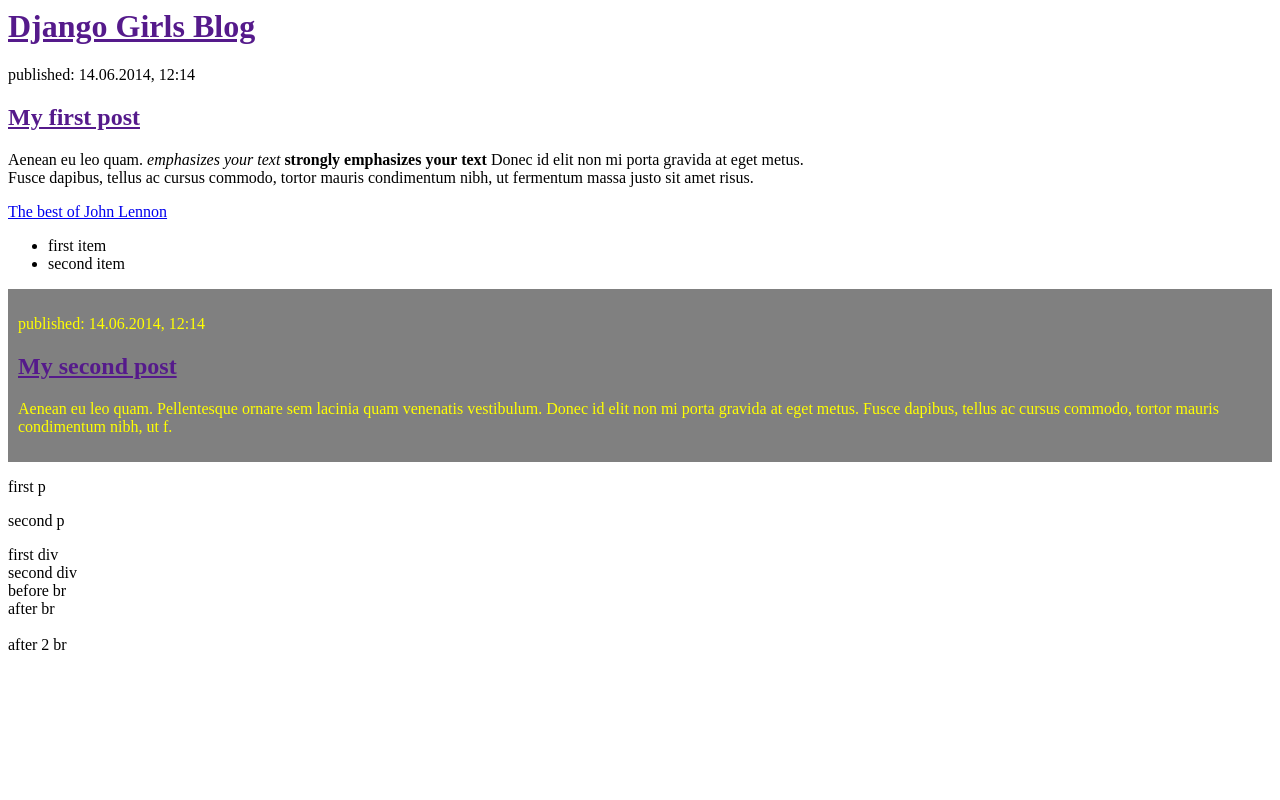
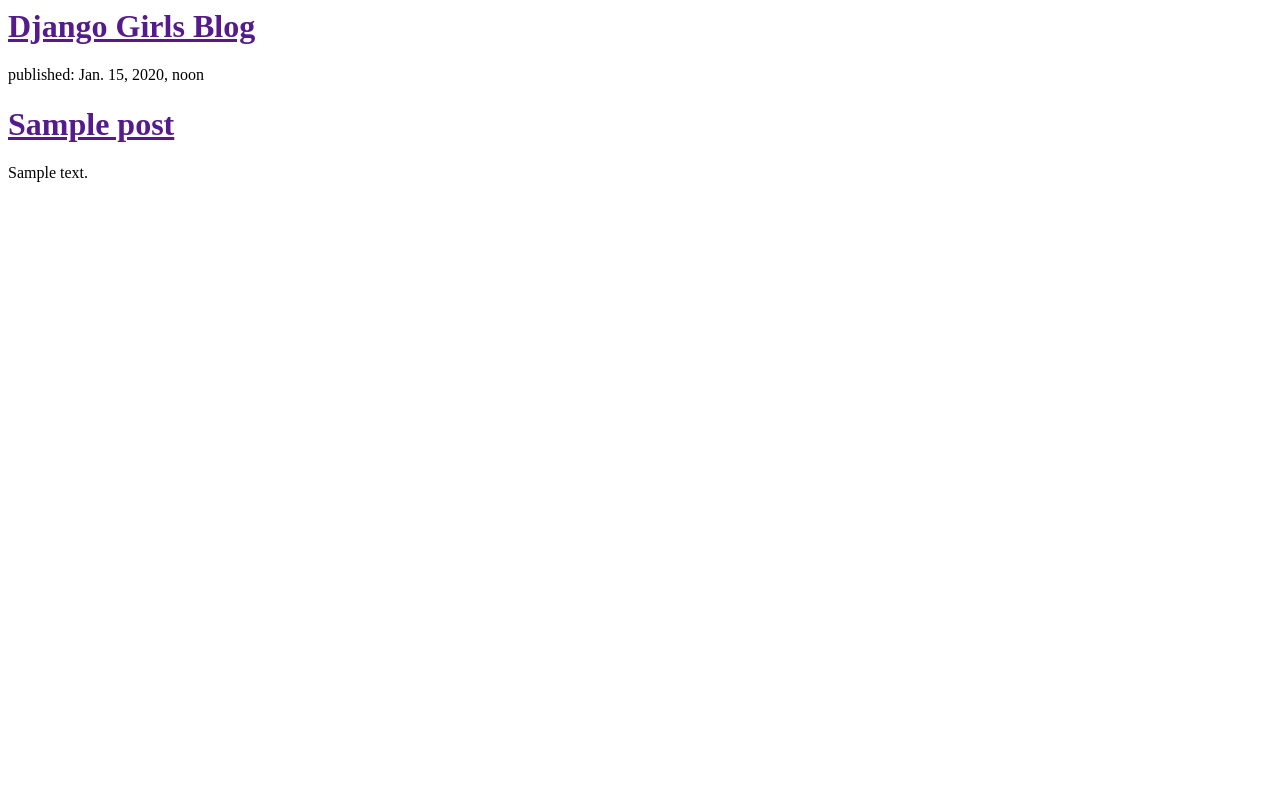
Before and after one commit to alina-portna/my-first-blog, a Django app: template blog1/templates/blog1/post_list.html in a window 1280 px wide. Run offline with Django 3.2, Linux system fonts and the light colour scheme; the template is opened without the code that fills it: values that come from a table or form of the project are taken from there, others are empty; tables that the repository leaves empty hold one stand-in row (values such as "Sample post").

Commit message:
Modified templates to display posts from database.

```diff
--- a/blog1/templates/blog1/post_list.html
+++ b/blog1/templates/blog1/post_list.html
@@ -7,28 +7,13 @@
 			<h1><a href="">Django Girls Blog</a></h1>
 		</div>
 
+		{% for post in posts %}
+		<div>
+			<p>published: {{ post.published_date }}</p>
+			<h1><a href="">{{ post.title }}</a></h1>
+			<p>{{ post.text|linebreaksbr }}</p>
+		</div>
+		{% endfor %}
 
-        <div>
-            <p>published: 14.06.2014, 12:14</p>
-            <h2><a href="">My first post</a></h2>
-            <p>Aenean eu leo quam.
-			<em>emphasizes your text</em>
-			<strong>strongly emphasizes your text</strong>
-			Donec id elit non mi porta gravida at eget metus. <br /> Fusce dapibus, tellus ac cursus commodo, tortor mauris condimentum nibh, ut fermentum massa justo sit amet risus.</p>
-			<a href="https://www.youtube.com/watch?v=qo7xSdzzJSU">The best of John Lennon</a>
-        <ul><li>first item</li><li>second item</li></ul>
-		</div>
-        <div style="background-color:gray;color:yellow;padding:10px;">
-            <p>published: 14.06.2014, 12:14</p>
-            <h2><a href="">My second post</a></h2>
-            <p>Aenean eu leo quam. Pellentesque ornare sem lacinia quam venenatis vestibulum. Donec id elit non mi porta gravida at eget metus. Fusce dapibus, tellus ac cursus commodo, tortor mauris condimentum nibh, ut f.</p>
-        </div>
-
-	<p>first p</p>
-	<p>second p</p>
-	<div>first div</div>
-	<div>second div</div>
-	before br </br> after br </br> </br> after 2 br
     </body>
-
 </html>
--- a/blog1/views.py
+++ b/blog1/views.py
@@ -1,4 +1,7 @@
 from django.shortcuts import render
+from django.utils import timezone
+from .models import Post
 
 def post_list(request):
-    return render(request, 'blog1/post_list.html', {})
+    posts = Post.objects.filter(published_date__lte=timezone.now()).order_by('published_date')
+    return render(request, 'blog1/post_list.html', {'posts': posts})
```
